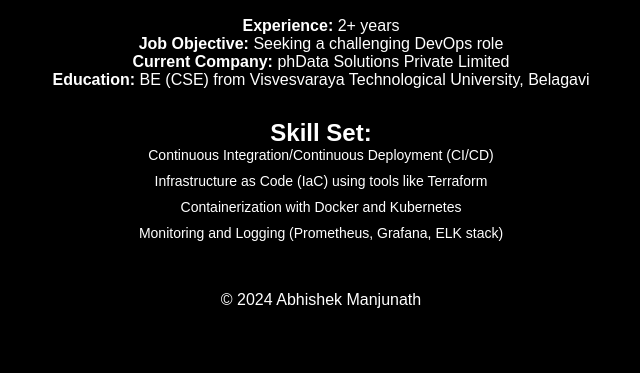
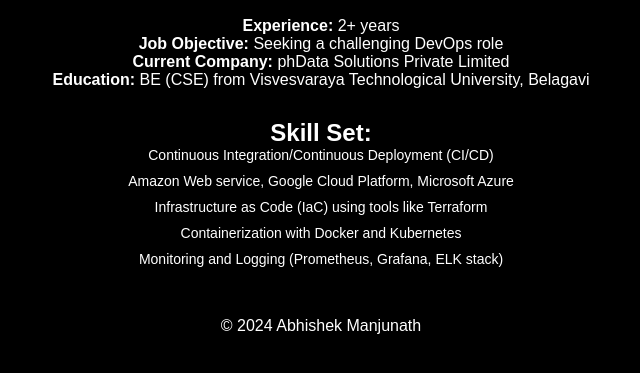
Before and after one commit to Abhishek-Manjunatha/ResumePortfolioWebsite, a plain HTML site: page index.html in a window 1280 px wide. Shown: the part 93-466 px from the top of the page, without its empty margins (319-959 px from the left). Drawn offline with Linux system fonts and the light colour scheme.

Commit message:
Added more skill sets about Cloud technologies

```diff
--- a/index.html
+++ b/index.html
@@ -77,6 +77,7 @@
             <h2>Skill Set:</h2>
             <ul>
                 <li>Continuous Integration/Continuous Deployment (CI/CD)</li>
+                <li>Amazon Web service, Google Cloud Platform, Microsoft Azure</li>
                 <li>Infrastructure as Code (IaC) using tools like Terraform</li>
                 <li>Containerization with Docker and Kubernetes</li>
                 <li>Monitoring and Logging (Prometheus, Grafana, ELK stack)</li>
```
